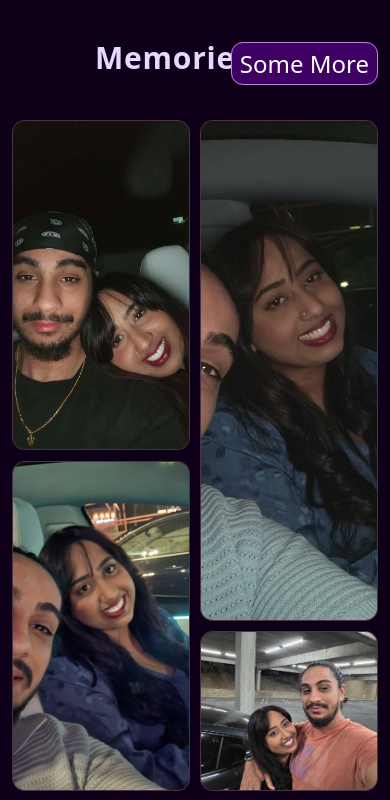
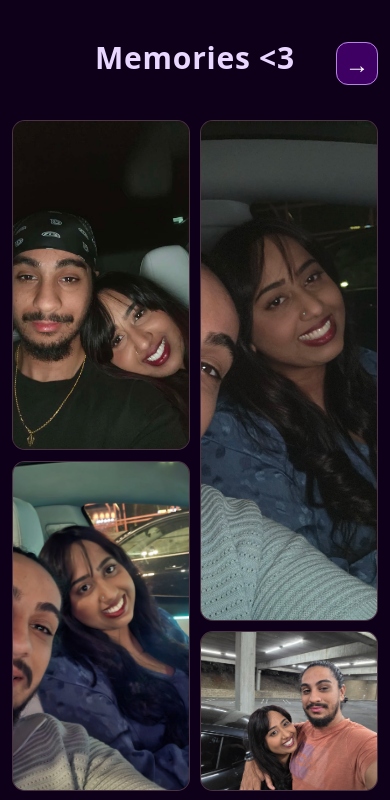
Before and after one commit to lifewhater/valentines, a Vue app: page /gallery in a window 390 px wide. Shown: the top 800 px of the page. Built offline with nearby package versions, Linux system fonts and the light colour scheme.

Commit message:
feat: Fixed layout issues when viewed on mobile

```diff
--- a/src/components/FLUFFY.vue
+++ b/src/components/FLUFFY.vue
@@ -14,7 +14,7 @@
     </section>
 
     <section v-if="currentIndex === message.length - 1" class="fluffy-gallery" aria-label="Fluffy memories">
-      <p class="gallery-label">Fluffy memories</p>
+      <p class="gallery-label"></p>
       <div class="bento-grid">
         <article
           v-for="(image, index) in images"
--- a/src/components/GALLERY.vue
+++ b/src/components/GALLERY.vue
@@ -8,7 +8,9 @@
         <RouterLink to="/fluffy" class="relative text-white text-2xl transition bg-[#3f0064]
                 py-1 px-2 rounded-xl border border-purple-300/75 hover:bg-[rgb(54,10,87)]
           hover:shadow-lg hover:shadow-[#7f43ba] duration-200 ease-in-out
-          hover:-translate-y-1 hover:scale-110">Some More</RouterLink>
+          hover:-translate-y-1 hover:scale-110">
+          <span class="transform-transition delay-200 hover:scale-75"> → </span>
+          </RouterLink>
       </div>
     </header>
 
--- a/src/components/HOME.vue
+++ b/src/components/HOME.vue
@@ -2,13 +2,13 @@
   <div class="relative w-full min-h-screen overflow-hidden">
     <video src="/bg_video.mp4" autoplay loop muted playsinline
       class="fixed top-0 left-0 w-full h-full object-cover z-0" />
-    <div class="relative z-10 flex-row mt-50 mx-5 space-y-10 p-35">
+    <div class="relative z-10 flex flex-col mt-50 mx-5 space-y-10 justify-center">
 
-      <div ref="boxAnimation" class="flex bg-[#3A025B] rounded-xl h-20
+      <div ref="boxAnimation" class="flex bg-[#3A025B] rounded-xl h-auto w-full
       justify-center items-center shadow-lg shadow-purple-400/50 opacity-0
        border border-purple-500
        hover:shadow-purple-400">
-        <a class="text-white text-3xl uppercase text-center">
+        <a class="text-white text-3xl uppercase text-center py-5">
           HAPPY TWO YEARS ANNIVERSARY MY BABYLICIOUS <3
         </a>
     </div>
```
